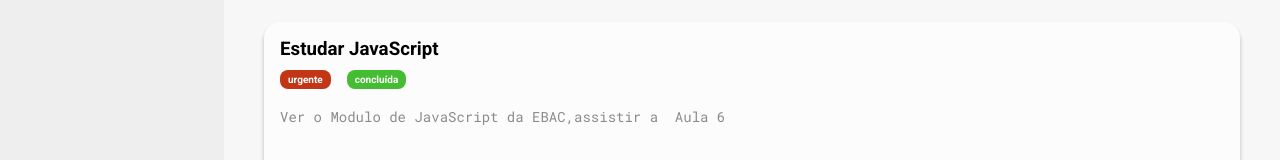
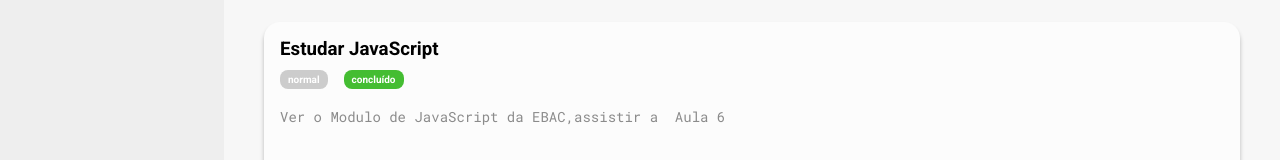
Before and after one commit to emmanuelmarcosdeoliveira/ToDo-List, a React (Vite) app: page / in a window 1280 px wide. Shown: the part 271-431 px from the top of the page. Built offline with nearby package versions, Linux system fonts and the light colour scheme; the HTML template or start-up script is replaced by a standard one.

Commit message:
chore: Completed the configuration of Typescript enums in the project Closes #13 (#14)

```diff
--- a/src/components/Task/index.tsx
+++ b/src/components/Task/index.tsx
@@ -1,10 +1,11 @@
 import { useState } from 'react'
 import * as S from './styles'
+import * as enums from '../../utils/enums/tasks'
 
 type Props = {
   title: string
-  priority: string
-  status: string
+  priority: enums.Priority
+  status: enums.Status
   description: string
 }
 
@@ -14,8 +15,13 @@ const Task = ({ description, priority, status, title }: Props) => {
     <>
       <S.Task>
         <S.Title>{title}</S.Title>
-        <S.Tag priority={priority}>{priority}</S.Tag>
-        <S.Tag status={status}> {status}</S.Tag>
+        <S.Tag parameter="Priority" priority={priority}>
+          {priority}
+        </S.Tag>
+        <S.Tag parameter="Status" status={status}>
+          {' '}
+          {status}
+        </S.Tag>
         <S.Description value={description} />
         <S.ActionBar>
           {editing ? (
--- a/src/components/Task/styles.ts
+++ b/src/components/Task/styles.ts
@@ -1,18 +1,20 @@
 import styled from 'styled-components'
 import variaveis from '../../styles/variaveis'
+import * as enums from '../../utils/enums/tasks'
 
 type TagProps = {
-  priority?: 'string'
-  status?: 'string'
+  priority?: enums.Priority
+  status?: enums.Status
+  parameter: 'Status' | 'Priority'
 }
 
 function Cor(props: TagProps): string {
-  if ('status' in props) {
-    if (props.status === 'pendente') return variaveis.yeloow
-    if (props.status === 'concluída') return variaveis.green
-  } else if ('priority' in props) {
-    if (props.priority === 'urgente') return variaveis.red
-    if (props.priority === 'importante') return variaveis.marrow
+  if (props.parameter === 'Priority') {
+    if (props.priority === enums.Priority.URGENT) return variaveis.red
+    if (props.priority === enums.Priority.IMPORTANT) return variaveis.marrow
+  } else {
+    if (props.status === enums.Status.PEDDING) return variaveis.yeloow
+    if (props.status === enums.Status.CONCLUDED) return variaveis.green
   }
   return variaveis.default
 }
--- a/src/containers/Main/index.tsx
+++ b/src/containers/Main/index.tsx
@@ -1,24 +1,25 @@
 import Task from '../../components/Task'
 import { Container } from './styles'
+import * as enums from '../../utils/enums/tasks'
 
 const tarefas = [
   {
     title: 'Estudar TypeScript',
     description: 'Ver o Módulo de TypeScript, assistir a Aula 3',
-    priority: 'importante',
-    status: 'pendente'
+    priority: enums.Priority.IMPORTANT,
+    status: enums.Status.PEDDING
   },
   {
     title: 'Estudar JavaScript',
     description: 'Ver o Modulo de JavaScript da EBAC,assistir a  Aula 6',
-    priority: 'urgente',
-    status: 'concluída'
+    priority: enums.Priority.NORMAL,
+    status: enums.Status.CONCLUDED
   },
   {
     title: 'Estudar React',
     description: ' Ver o Modulo de React da EBAC,assistir a Aula 1',
-    priority: 'urgente',
-    status: 'pendente'
+    priority: enums.Priority.URGENT,
+    status: enums.Status.PEDDING
   }
 ]
 
--- /dev/null
+++ b/src/utils/enums/tasks.ts
@@ -0,0 +1,10 @@
+export enum Priority {
+  URGENT = 'urgente',
+  IMPORTANT = 'importante',
+  NORMAL = 'normal'
+}
+
+export enum Status {
+  PEDDING = 'pendente',
+  CONCLUDED = 'concluído'
+}
```
